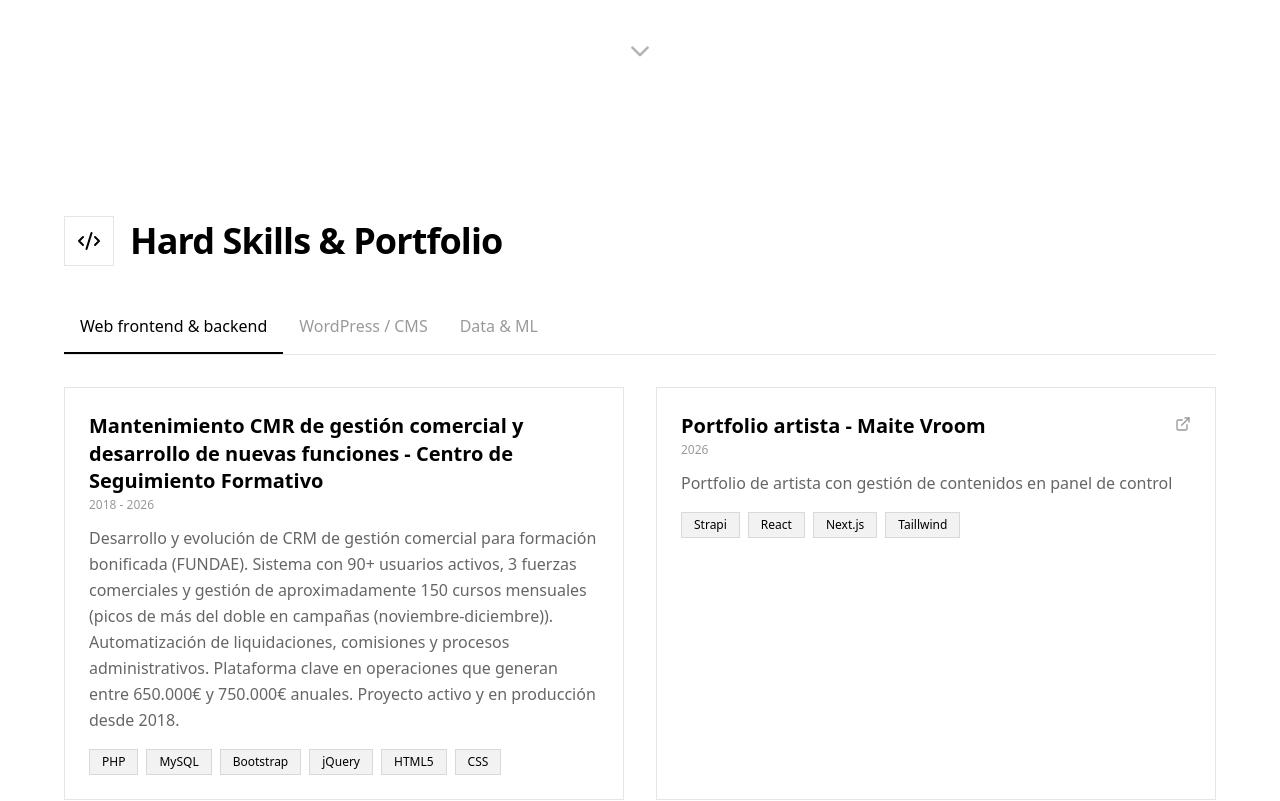
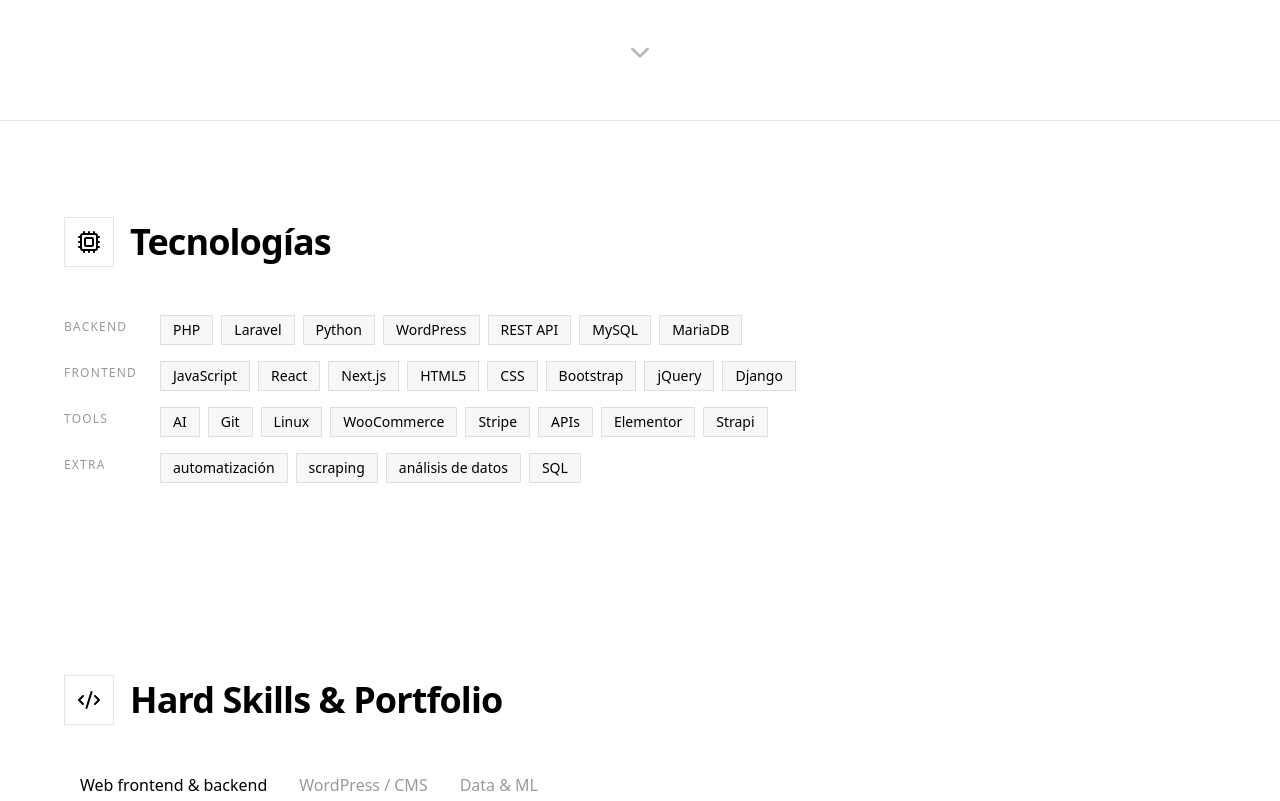
Before and after one commit to miguelarraballa/cv, a Next.js app: page / in a window 1280 px wide. Shown: the part 680-1481 px from the top of the page. Built offline with nearby package versions, Linux system fonts and the light colour scheme.

Commit message:
Añadida sección tecnologías

```diff
--- a/src/app/page.tsx
+++ b/src/app/page.tsx
@@ -1,4 +1,5 @@
 import Hero from "@/components/Hero";
+import Technologies from "@/components/Technologies";
 import SkillsPortfolio from "@/components/SkillsPortfolio";
 import Education from "@/components/Education";
 import Certifications from "@/components/Certifications";
@@ -13,6 +14,7 @@
     <main className="min-h-screen bg-white text-black">
       <ScrollSectionIndicator />
       <Hero />
+      <Technologies />
       <SkillsPortfolio />
       <Education />
       <Certifications />
--- a/src/components/Clients.tsx
+++ b/src/components/Clients.tsx
@@ -41,7 +41,7 @@
 
 export default function Clients() {
   return (
-    <Section title="Clientes Finales & Agencias" icon={<Users />}>
+    <Section title="Algunos Clientes Finales & Agencias" icon={<Users />}>
       <div className="grid grid-cols-2 sm:grid-cols-3 md:grid-cols-4 lg:grid-cols-6 gap-4 md:gap-6 items-center">
         {clients.map((client) => (
           <ClientCard key={client.name} {...client} />
--- /dev/null
+++ b/src/components/Technologies.tsx
@@ -0,0 +1,36 @@
+'use client';
+
+import { Cpu } from 'lucide-react';
+import Section from '@/components/ui/Section';
+import cvData from '@/data/cv.json';
+
+const { technologies } = cvData;
+
+export default function Technologies() {
+  return (
+    <Section title="Tecnologías" icon={<Cpu />} className="border-t border-black/10">
+      <div className="space-y-4">
+        {technologies.map(({ titulo, tags }) => (
+          <div
+            key={titulo}
+            className="flex flex-col sm:flex-row sm:items-start gap-2 sm:gap-4"
+          >
+            <span className="text-xs uppercase tracking-widest opacity-40 pt-1 w-20 flex-shrink-0">
+              {titulo}
+            </span>
+            <div className="flex flex-wrap gap-2">
+              {tags.map((tag) => (
+                <span
+                  key={tag}
+                  className="text-sm px-3 py-1 border border-black/10 bg-black/[0.03] hover:border-black/30 hover:bg-black/[0.06] transition-all"
+                >
+                  {tag}
+                </span>
+              ))}
+            </div>
+          </div>
+        ))}
+      </div>
+    </Section>
+  );
+}
--- a/src/data/cv.json
+++ b/src/data/cv.json
@@ -12,6 +12,24 @@
     "linkedin": "https://www.linkedin.com/in/miguelarrabal/",
     "web": "https://mdmgdesarrolloweb.com"
   },
+  "technologies": [
+    {
+      "titulo": "Backend",
+      "tags": ["PHP", "Laravel", "Python", "WordPress", "REST API", "MySQL", "MariaDB"]
+    },
+    {
+      "titulo": "Frontend",
+      "tags": ["JavaScript", "React", "Next.js", "HTML5", "CSS", "Bootstrap", "jQuery", "Django"]
+    },
+    {
+      "titulo": "Tools",
+      "tags": ["AI", "Git", "Linux", "WooCommerce", "Stripe", "APIs", "Elementor", "Strapi"]
+    },
+    {
+      "titulo": "Extra",
+      "tags": ["automatización", "scraping", "análisis de datos", "SQL"]
+    }
+  ],
   "skills": {
     "tabs": [
       "Web",
```
